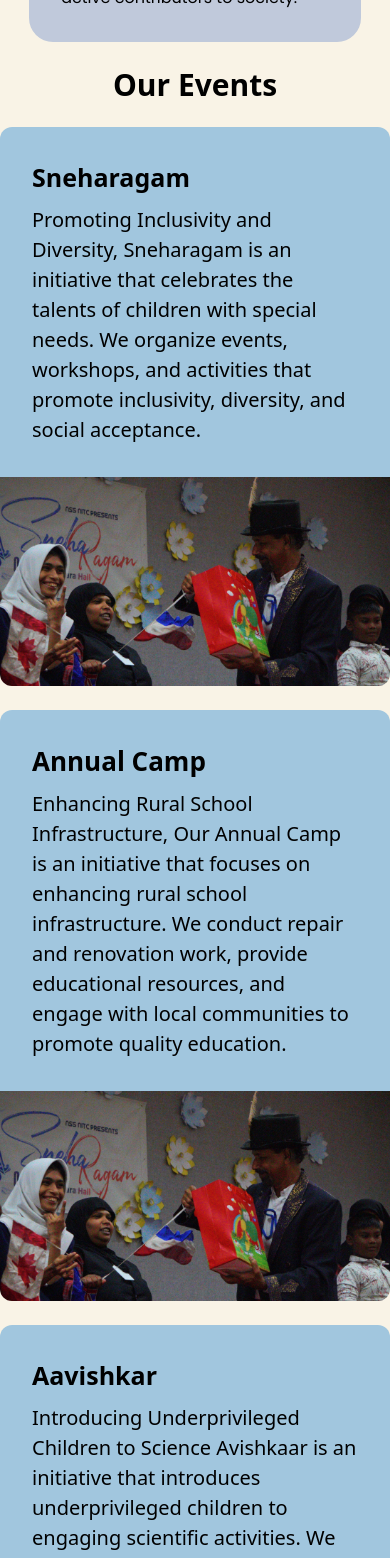
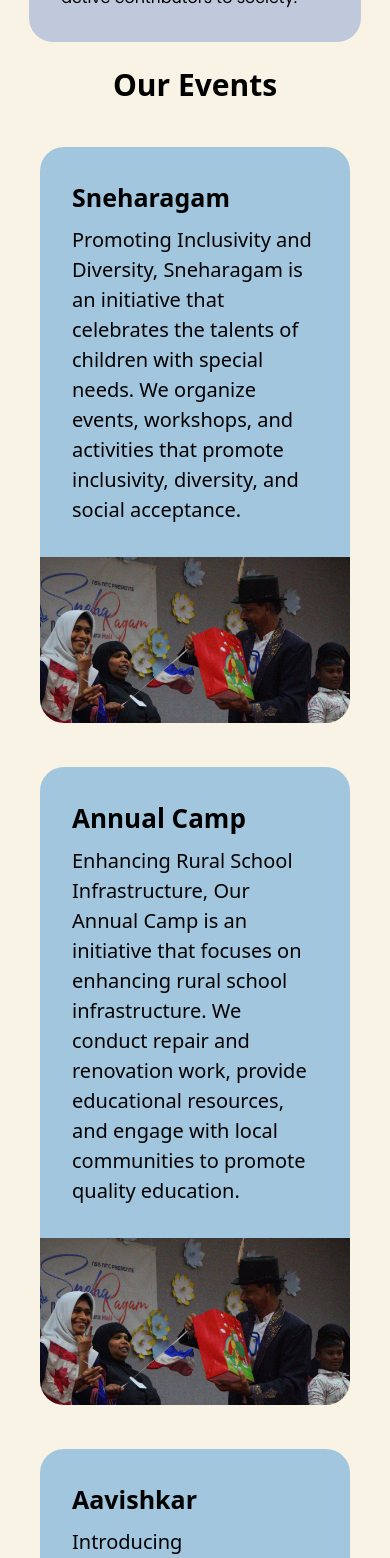
Before and after one commit to nss-nitc/nss-website, a Next.js app: page / in a window 390 px wide. Shown: the part 1140-2698 px from the top of the page. Built offline with nearby package versions, Linux system fonts and the light colour scheme.

Commit message:
event added padding

```diff
--- a/src/components/Events/Events.tsx
+++ b/src/components/Events/Events.tsx
@@ -12,16 +12,18 @@ export default function Events() {
       {events.map((event, index) => {
         if (index % 2 === 0) {
           return (
-            <div className="flex flex-col md:flex-row justify-between ">
-              <div className="flex flex-col w-screen md:w-[55%] justify-center px-8 md:ps-14 py-8 md:my-5 gap-2 bg-[#57A2D8] bg-opacity-[54%] rounded-t-xl md:rounded-e-xl">
-                <h1 className="Poppins font-bold text-[25px] md:text-[30px] ">{event.name}</h1>
+            <div className="flex flex-col md:flex-row py-5 justify-between ">
+              <div className="flex flex-col md:mx-0 mx-10 rounded-t-3xl md:rounded-l-none w-fit md:w-[55%] justify-center px-8 md:ps-14 py-8 md:my-5 gap-2 bg-[#57A2D8] bg-opacity-[54%] md:rounded-e-3xl">
+                <h1 className="Poppins font-bold text-[25px] md:text-[30px] ">
+                  {event.name}
+                </h1>
                 <p className="Poppins text-[20px] lg:text-[26px] ">
                   {event.paragraph}
                 </p>
               </div>
-              <div className="flex w-screen md:w-[40%] justify-center items-center mb-6 md:my-5 ">
+              <div className="flex w-screen md:w-[40%] px-10 sm:px-0 justify-center items-center mb-6 md:my-5 ">
                 <img
-                  className="w-full h-fit rounded-t-none rounded-b-xl md:rounded-s-xl"
+                  className="w-full h-fit md:mx-0 mx-10 rounded-b-3xl md:rounded-r-none md:rounded-s-3xl"
                   src={event.imageUrl}
                   alt={event.imageAlt}
                 />
@@ -33,20 +35,22 @@ export default function Events() {
             <div className="flex flex-col md:flex-row justify-between">
               <div className="hidden w-[40%] justify-center items-center md:my-5 md:flex">
                 <img
-                  className=" w-full h-fit rounded-e-xl"
+                  className=" w-full h-fit md:mx-0 mx-10 md:rounded-e-3xl"
                   src={event.imageUrl}
                   alt={event.imageAlt}
                 />
               </div>
-              <div className="flex flex-col w-screen md:w-[55%] justify-center px-8 md:ps-14 py-8 md:my-5 gap-2 bg-[#57A2D8] bg-opacity-[54%] rounded-t-xl md:rounded-s-xl">
-                <h1 className="Poppins font-bold text-[26px] md:text-[30px] ">{event.name}</h1>
+              <div className="flex flex-col w-fit md:mx-0 mx-10 rounded-t-3xl md:rounded-r-none md:w-[55%] justify-center px-8 md:ps-14 py-8 md:my-5 gap-2 bg-[#57A2D8] bg-opacity-[54%] md:rounded-s-3xl ">
+                <h1 className="Poppins font-bold text-[26px] md:text-[30px] ">
+                  {event.name}
+                </h1>
                 <p className="Poppins text-[20px] lg:text-[26px] ">
                   {event.paragraph}
                 </p>
               </div>
-              <div className="flex w-screen justify-center items-center mb-6 md:hidden">
+              <div className="flex w-screen px-10 sm:px-0 justify-center items-center mb-6 md:hidden">
                 <img
-                  className=" w-full h-fit rounded-b-xl"
+                  className=" w-full h-fit md:mx-0 mx-10 rounded-b-3xl"
                   src={event.imageUrl}
                   alt={event.imageAlt}
                 />
```
